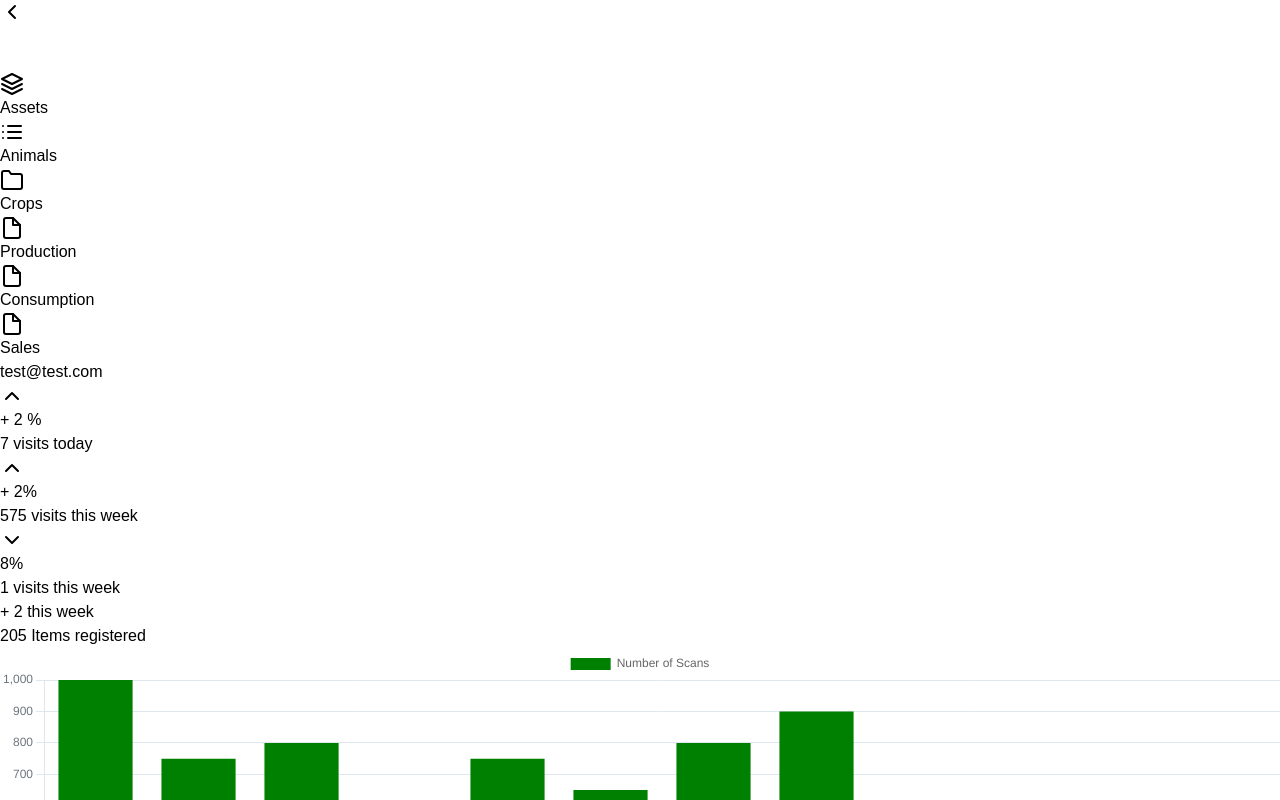
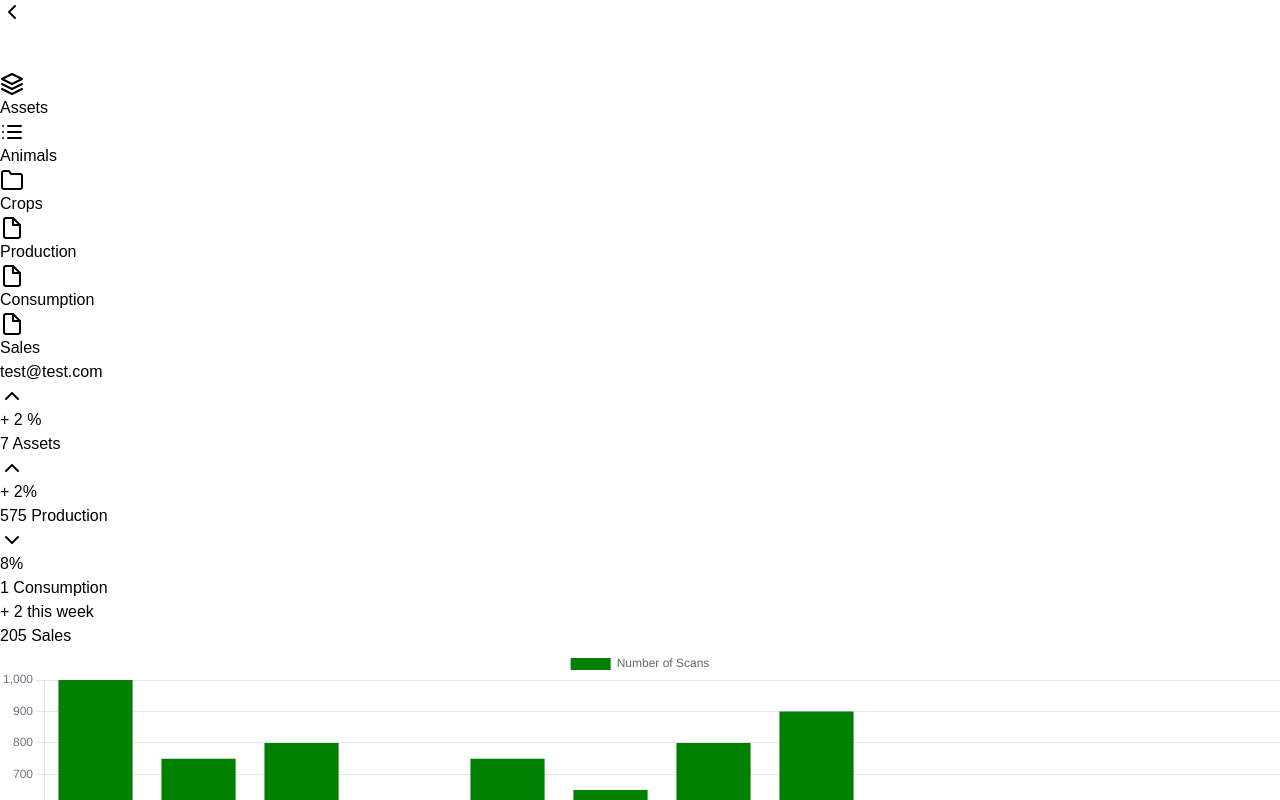
Before and after one commit to Rafiki-Capital-Ltd/rafiki-fmis-frontend, a React (Vite) app: page /dashboard in a window 1280 px wide. Shown: the top 800 px of the page. Built offline with nearby package versions, Linux system fonts and the light colour scheme.

Commit message:
datatable component

```diff
--- a/src/App.jsx
+++ b/src/App.jsx
@@ -7,8 +7,10 @@ import VerifyEmail from './auth/VerifyEmail'
 import Dashboard from './components/dashboard'
 import Sidebar from './components/Sidebar'
 import PrimeChart from './components/BarChart'
+import Crops from './components/Crops'
 import "primereact/resources/themes/lara-light-indigo/theme.css";
 import "primereact/resources/primereact.min.css";
+import TableComponent from './components/TableComponent'
 
 
 function App() {
@@ -23,7 +25,7 @@ function App() {
         <Route path="/dashboard" element={<Sidebar />}>
           <Route index element={<Dashboard />} />
           <Route path="/dashboard/chart" element={<PrimeChart />} />
-          <Route path="/dashboard/*" element={<VerifyEmail />} />
+          <Route path="/dashboard/*" element={<TableComponent/>} />
         </Route>
       </Routes>
     </>
--- a/src/components/Dashboard.jsx
+++ b/src/components/Dashboard.jsx
@@ -75,7 +75,7 @@ function Dashboard() {
                 <div className="flex flex-col justify-start p-2 ">
                   {" "}
                   <span className="text-3xl mb-1">7 </span>{" "}
-                  <span className="text-md text-gray-400"> visits today</span>{" "}
+                  <span className="text-md text-gray-400"> Assets </span>{" "}
                 </div>
               </div>
             </div>
@@ -99,7 +99,7 @@ function Dashboard() {
                   <span className="text-3xl mb-1">575 </span>{" "}
                   <span className="text-md text-gray-400">
                     {" "}
-                    visits this week
+                   Production
                   </span>{" "}
                 </div>
               </div>
@@ -121,7 +121,7 @@ function Dashboard() {
                   <span className="text-3xl mb-1">1 </span>{" "}
                   <span className="text-md text-gray-400">
                     {" "}
-                    visits this week
+                    Consumption
                   </span>{" "}
                 </div>
               </div>
@@ -143,7 +143,7 @@ function Dashboard() {
                   <span className="text-3xl mb-1"> 205 </span>{" "}
                   <span className="text-md text-gray-400">
                     {" "}
-                    Items registered
+                   Sales
                   </span>{" "}
                 </div>
               </div>
--- a/src/components/Sidebar.jsx
+++ b/src/components/Sidebar.jsx
@@ -26,7 +26,7 @@ function Sidebar() {
   return (
     <>
       {" "}
-      <div className="flex w-full ">
+      <div className="flex w-screen ">
         <aside
           className={` ${
             open ? " w-3/4 sm:w-72" : "w-20 "
@@ -42,7 +42,7 @@ function Sidebar() {
 
           <div className="flex gap-x-4 items-center justify-center"></div>
           <ul className="pt-6">
-            { Menus.map((Menu, index) => (
+            {Menus.map((Menu, index) => (
               <NavLink
                 to={
                   Menu.title === "Dashboard"
@@ -71,7 +71,13 @@ function Sidebar() {
             ))}
           </ul>
         </aside>
-        <Outlet />
+        <main
+          className={` ${
+            open ? " hidden md:w-[calc(100%-144px)] " : "w-[calc(100%-80px)] "
+          } `}
+        >
+          <Outlet />
+        </main>
       </div>
     </>
   );
```
